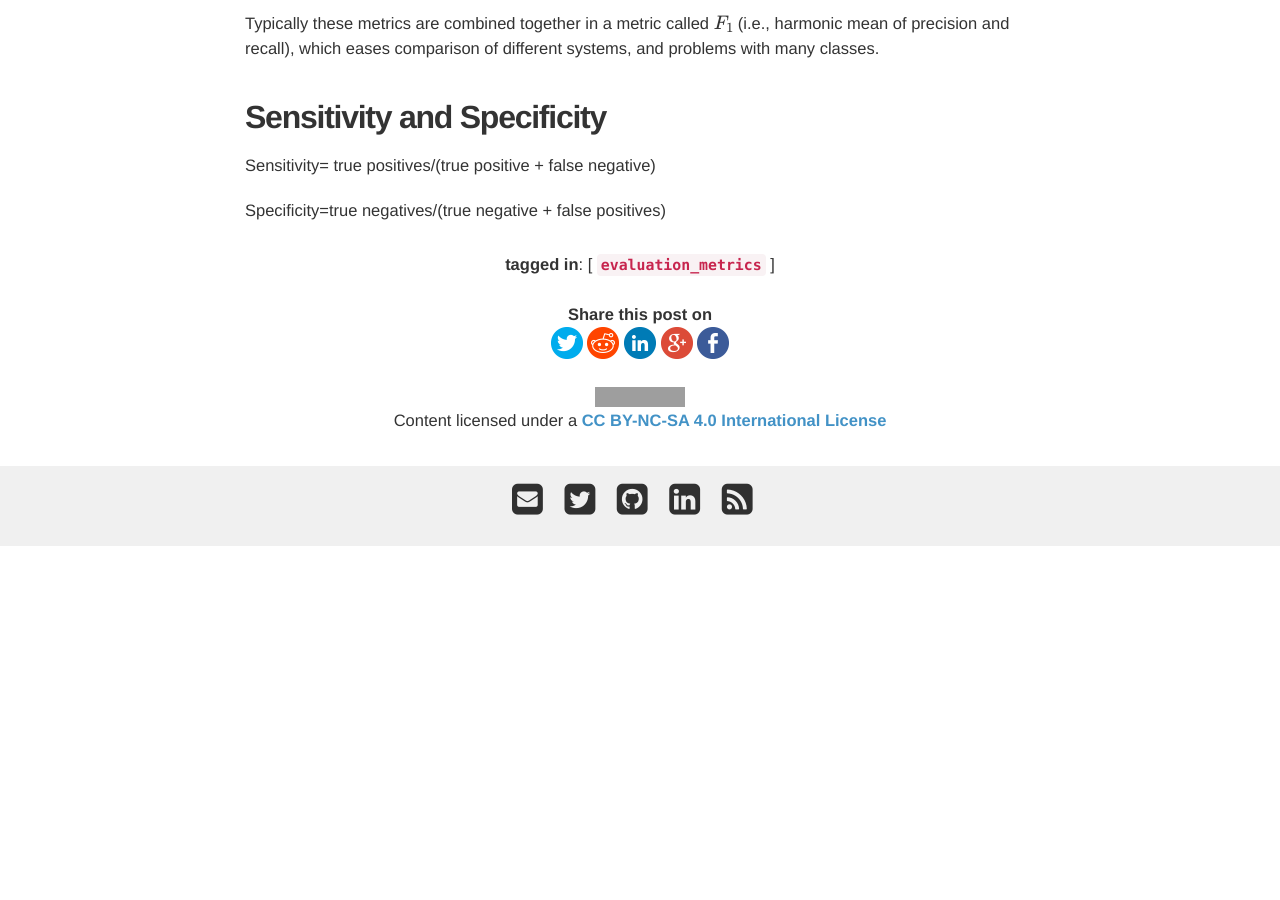
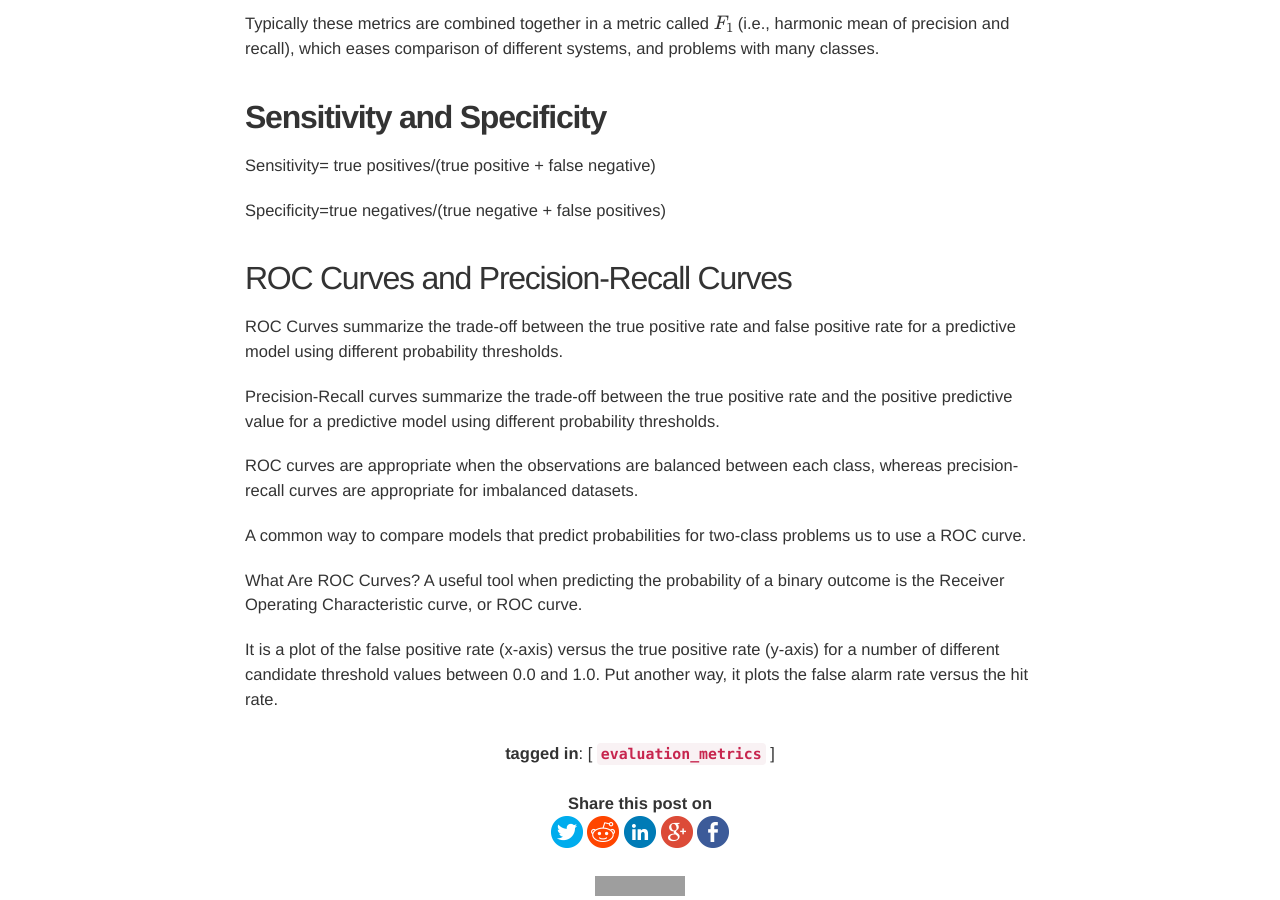
Before and after one commit to davidsbatista/davidsbatista.net, a Jekyll site: the page built from _posts/2018-08-15-NLP_Metrics.md, in a window 1280 px wide and 900 px high, scrolled down 1098 px. Built offline with Jekyll 4.4.1, drawn with Linux system fonts in a browser that asks for light colours; nearby versions of some CDN libraries; some web fonts are replaced; formulas are drawn with MathJax 3; before the commit the page ends 1644 px from its top, so only the background shows below that; grey boxes are pictures that could not be loaded.

Commit message:
added more draft posts

```diff
--- a/_posts/2018-08-15-NLP_Metrics.md
+++ b/_posts/2018-08-15-NLP_Metrics.md
@@ -44,7 +44,28 @@ Sensitivity= true positives/(true positive + false negative)
 Specificity=true negatives/(true negative + false positives)
 
 
+## ROC Curves and Precision-Recall Curves
+
+ROC Curves summarize the trade-off between the true positive rate and false positive rate for a predictive model using different probability thresholds.
+
+Precision-Recall curves summarize the trade-off between the true positive rate and the positive predictive value for a predictive model using different probability thresholds.
+
+ROC curves are appropriate when the observations are balanced between each class, whereas precision-recall curves are appropriate for imbalanced datasets.
+
+
+A common way to compare models that predict probabilities for two-class problems us to use a ROC curve.
+
+
+What Are ROC Curves?
+A useful tool when predicting the probability of a binary outcome is the Receiver Operating Characteristic curve, or ROC curve.
+
+It is a plot of the false positive rate (x-axis) versus the true positive rate (y-axis) for a number of different candidate threshold values between 0.0 and 1.0. Put another way, it plots the false alarm rate versus the hit rate.
+
+
 <!--
+Two diagnostic tools that help in the interpretation of probabilistic forecast for binary (two-class) classification predictive modeling problems are ROC Curves and Precision-Recall curves.
+
+https://stanford.edu/~shervine/teaching/cs-229/cheatsheet-machine-learning-tips-and-tricks
 
 https://machinelearningmastery.com/roc-curves-and-precision-recall-curves-for-classification-in-python/
 
```
Also changed, not shown: _posts/_2018-10-21-Neural-Ner-Systems.md (added, +57 -0 lines), blog_archive.md (+1 -1 lines).
